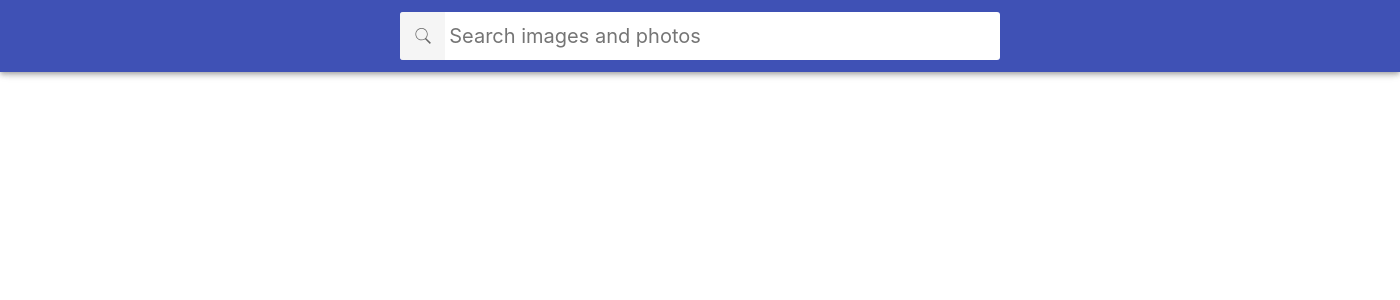
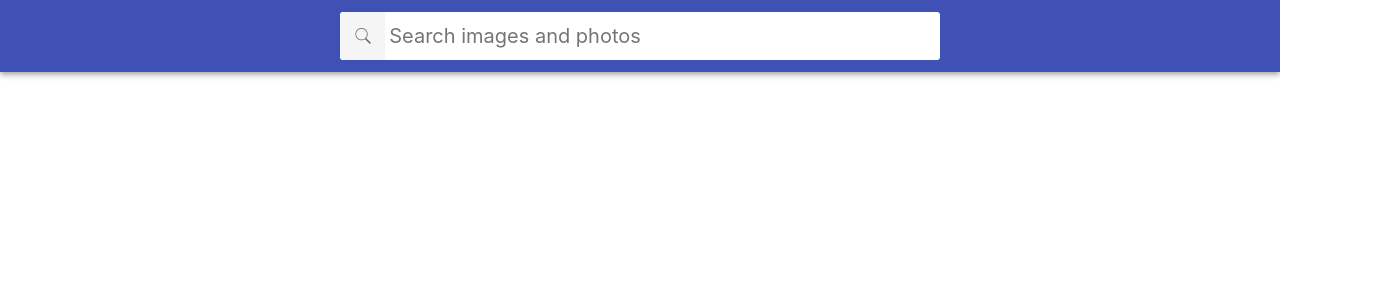
Before and after one commit to demosua/goit-react-hw-03-image-finder, a React (Create React App) app: page / in a window 1280 px wide. Shown: the top 300 px of the page, 1400 px wide, since content can reach past the window. Built offline with nearby package versions, Linux system fonts and the light colour scheme.

Commit message:
styles-correction

```diff
--- a/src/components/App/App.jsx
+++ b/src/components/App/App.jsx
@@ -26,15 +26,14 @@ class App extends Component {
           .then(result => this.setState(prevState => {
             return { images: [...prevState.images, ...result], status: 'resolved' }
           }))
-          .catch(error => this.setState({ error, status: 'rejected' }))
-
+          .catch(error => {
+            this.setState({ error, status: 'rejected' })
+            toast.error(error.message)
+          })
     }
 
     if (this.state.page > 1) { this.scrollSmoothly() };
   }
-
-
-  // { if (result.length === 0) {toast.warning(`There are no results with query: ${this.state.query}`)}
 
   scrollSmoothly = () => {
     const cardHeight = 320;
@@ -45,7 +44,7 @@ class App extends Component {
   };
 
   handleSubmit = query => {
-    this.setState({ query, page: 1 });
+    this.setState({ query, page: 1, images: [] });
   }
 
   handleLoadMore = () => {
@@ -53,20 +52,19 @@ class App extends Component {
   }
 
   render() {
-    const { images, error, status } = this.state;
+    const { images, status } = this.state;
 
     return (
       <Container>
         <Searchbar onSubmit={this.handleSubmit} />
         {status === 'pending' && <Loader />}
-          {status === 'rejected' && toast.error(error.message)}
+        {status === 'rejected' && <ToastContainer autoClose={1000} />}
         {status === 'resolved' &&
-            <div>
+          <>
           <ImageGallery images={images} />
           <Button onClick={this.handleLoadMore} />
-            </div>
+          </>
         }
-          <ToastContainer autoClose={1000} />
       </Container>
       )
   }
--- a/src/components/App/App.styled.jsx
+++ b/src/components/App/App.styled.jsx
@@ -3,6 +3,4 @@ import styled from '@emotion/styled';
 export const Container = styled.div`
   display: flex;
   flex-direction: column;
-  width: 1400px;
-  margin: 0 auto;
 `;
--- a/src/components/Button/Button.styled.jsx
+++ b/src/components/Button/Button.styled.jsx
@@ -2,8 +2,7 @@ import styled from '@emotion/styled';
 
 export const LoadMore = styled.button`
   padding: 8px 16px;
-  margin-left: auto;
-  margin-right: auto;
+  margin: 0 auto 10px;
   border-radius: 2px;
   background-color: #3f51b5;
   transition: all 250ms cubic-bezier(0.4, 0, 0.2, 1);
--- a/src/components/ImageGallery/ImageGallery.styled.jsx
+++ b/src/components/ImageGallery/ImageGallery.styled.jsx
@@ -5,10 +5,7 @@ export const Gallery = styled.ul`
   max-width: calc(100vw - 48px);
   grid-template-columns: repeat(auto-fill, minmax(320px, 1fr));
   grid-gap: 16px;
-  margin-top: 0;
-  margin-bottom: 0;
   padding: 0;
   list-style: none;
-  margin-left: auto;
-  margin-right: auto;
+  margin: 10px auto;
 `;
--- a/src/components/Searchbar/Searchbar.jsx
+++ b/src/components/Searchbar/Searchbar.jsx
@@ -1,7 +1,7 @@
 import React, { Component } from "react";
 import { SearchbarHeader, SearchForm , SearchFormButton, SearchFormLabel, SearchFormInput } from './Searchbar.styled';
 import { ImSearch } from 'react-icons/im';
-import { toast } from 'react-toastify';
+import { ToastContainer, toast } from 'react-toastify';
 import 'react-toastify/dist/ReactToastify.css';
 
 class Searchbar extends Component {
@@ -46,6 +46,7 @@ class Searchbar extends Component {
             placeholder="Search images and photos"
           />
         </SearchForm>
+        <ToastContainer autoClose={1000} />
       </SearchbarHeader>
     )
   }
```
Also changed, not shown: 1 other file (tests, documents, lock files or other folders). Lines whose indentation alone changed are shown as unchanged.
